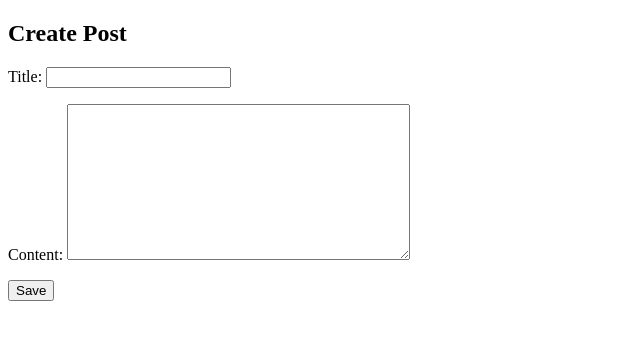
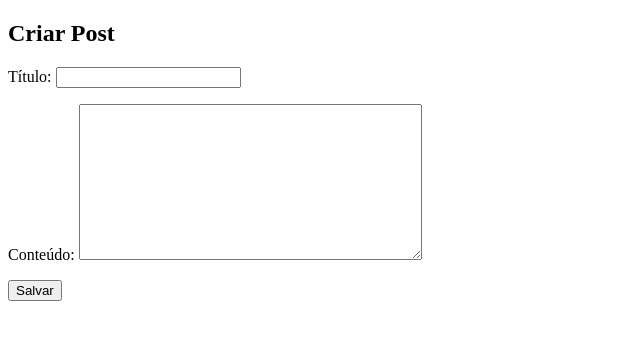
Before and after one commit to caio-castello/blog_pmr3304, a Django app: page /post/new/ in a window 1280 px wide. Shown: the part 98-438 px from the top of the page, without its empty margins (0-640 px from the left). Run offline with Django 5.2, Linux system fonts and the light colour scheme.

Commit message:
Alterar labels do forms para pt-br

```diff
--- a/blog_project/blog/forms.py
+++ b/blog_project/blog/forms.py
@@ -5,3 +5,7 @@ class PostForm(forms.ModelForm):
     class Meta:
         model = Post
         fields = ['title', 'content']
+        labels = {
+            'title': 'Título',
+            'content': 'Conteúdo',
+        }
--- a/blog_project/blog/models.py
+++ b/blog_project/blog/models.py
@@ -1,8 +1,8 @@
 from django.db import models
 
 class Post(models.Model):
-    title = models.CharField(max_length=200)
-    content = models.TextField()
+    title = models.CharField(max_length=200, verbose_name="Título")
+    content = models.TextField(verbose_name="Conteúdo")
     created_at = models.DateTimeField(auto_now_add=True)
 
     def __str__(self):
--- a/blog_project/blog/templates/blog/post_form.html
+++ b/blog_project/blog/templates/blog/post_form.html
@@ -1,10 +1,10 @@
 {% extends 'blog/base.html' %}
 
 {% block content %}
-    <h2>{% if form.instance.pk %}Edit{% else %}Create{% endif %} Post</h2>
+    <h2>{% if form.instance.pk %}Editar{% else %}Criar{% endif %} Post</h2>
     <form method="POST">
         {% csrf_token %}
         {{ form.as_p }}
-        <button type="submit">Save</button>
+        <button type="submit">Salvar</button>
     </form>
 {% endblock %}
```
